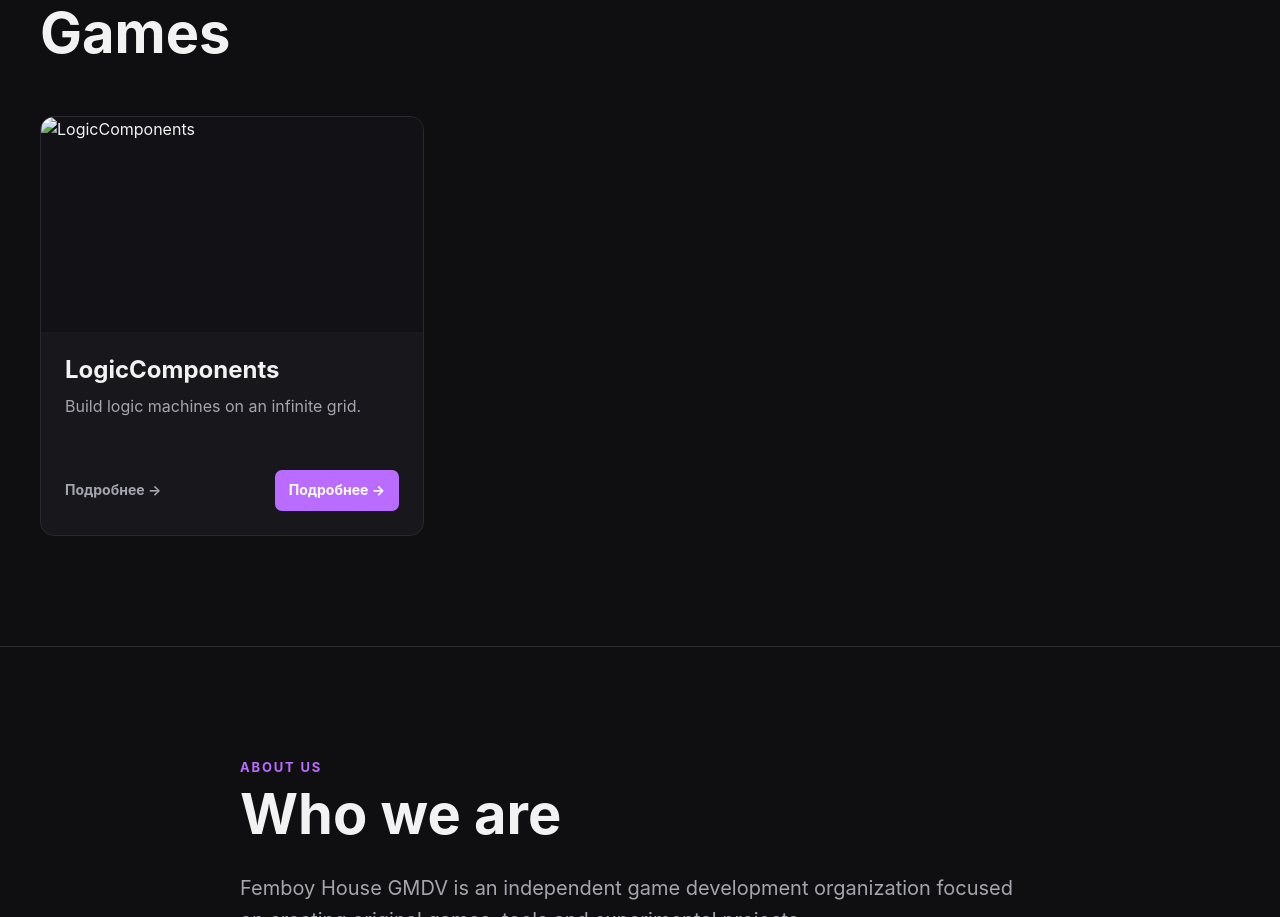
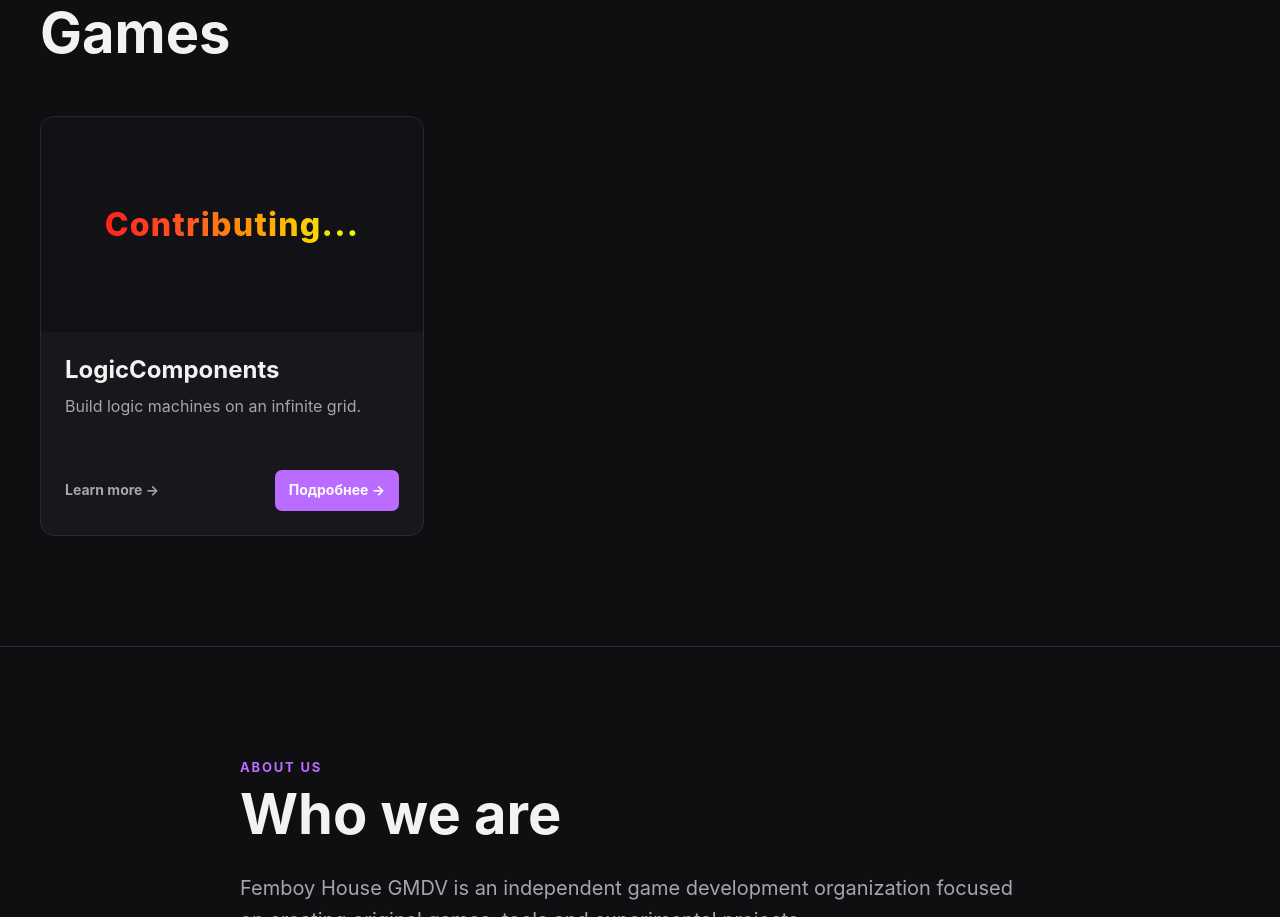
Before and after one commit to Femboy-House-GMDV/Femboy-House-GMDV.github.io, a plain HTML site: page index.html in a window 1280 px wide. Shown: the part 885-1802 px from the top of the page. Drawn offline with Linux system fonts and the light colour scheme.

Commit message:
Create a Contributing text

```diff
--- a/script/game.js
+++ b/script/game.js
@@ -34,50 +34,43 @@ function getAction(game) {
 
 
 function createGameCard(game) {
+    const action = getAction(game);
+
+    const imageContent = game.status === "development"
+        ? `
+            <div class="game-development">
+                <span>Contributing...</span>
+            </div>
+        `
+        : `
+            <img src="${game.image}" alt="${game.name}" loading="lazy">
+        `;
+
     const card = document.createElement("article");
-
     card.className = "game-card";
-
-    const action = getAction(game);
 
     card.innerHTML = `
         <div class="game-image">
-            <img
-                src="${game.image}"
-                alt="${game.name}"
-                loading="lazy"
-            >
+            ${imageContent}
         </div>
 
         <div class="game-content">
-
             <h3>${game.name}</h3>
-
-            <p>
-                ${game.description}
-            </p>
+            <p>${game.description}</p>
 
             <div class="game-actions">
-
-                <a
-                    href="${game.page}"
-                    class="game-link"
-                >
-                    Подробнее →
+                <a href="${game.page}" class="game-link">
+                    Learn more →
                 </a>
 
-                <a
-                    href="${action.url}"
-                    class="game-link game-primary"
-                    ${action.url.startsWith("http")
-                        ? 'target="_blank" rel="noopener noreferrer"'
-                        : ""}
-                >
+                <a href="${action.url}"
+                   class="game-link game-primary"
+                   ${action.url.startsWith("http")
+                       ? 'target="_blank" rel="noopener noreferrer"'
+                       : ""}>
                     ${action.text}
                 </a>
-
             </div>
-
         </div>
     `;
 
--- a/styles/style.css
+++ b/styles/style.css
@@ -422,3 +422,33 @@ a {
         font-size: 17px;
     }
 }
+
+.game-development {
+    width: 100%;
+    height: 100%;
+
+    display: flex;
+    align-items: center;
+    justify-content: center;
+
+    background: #111116;
+}
+
+.game-development span {
+    font-size: 2rem;
+    font-weight: 800;
+    letter-spacing: 0.04em;
+
+    background: linear-gradient(
+        90deg,
+        #ff2020,
+        #ff5a20,
+        #ffb000,
+        #efff00
+    );
+
+    background-clip: text;
+    -webkit-background-clip: text;
+    color: transparent;
+    -webkit-text-fill-color: transparent;
+}
```
